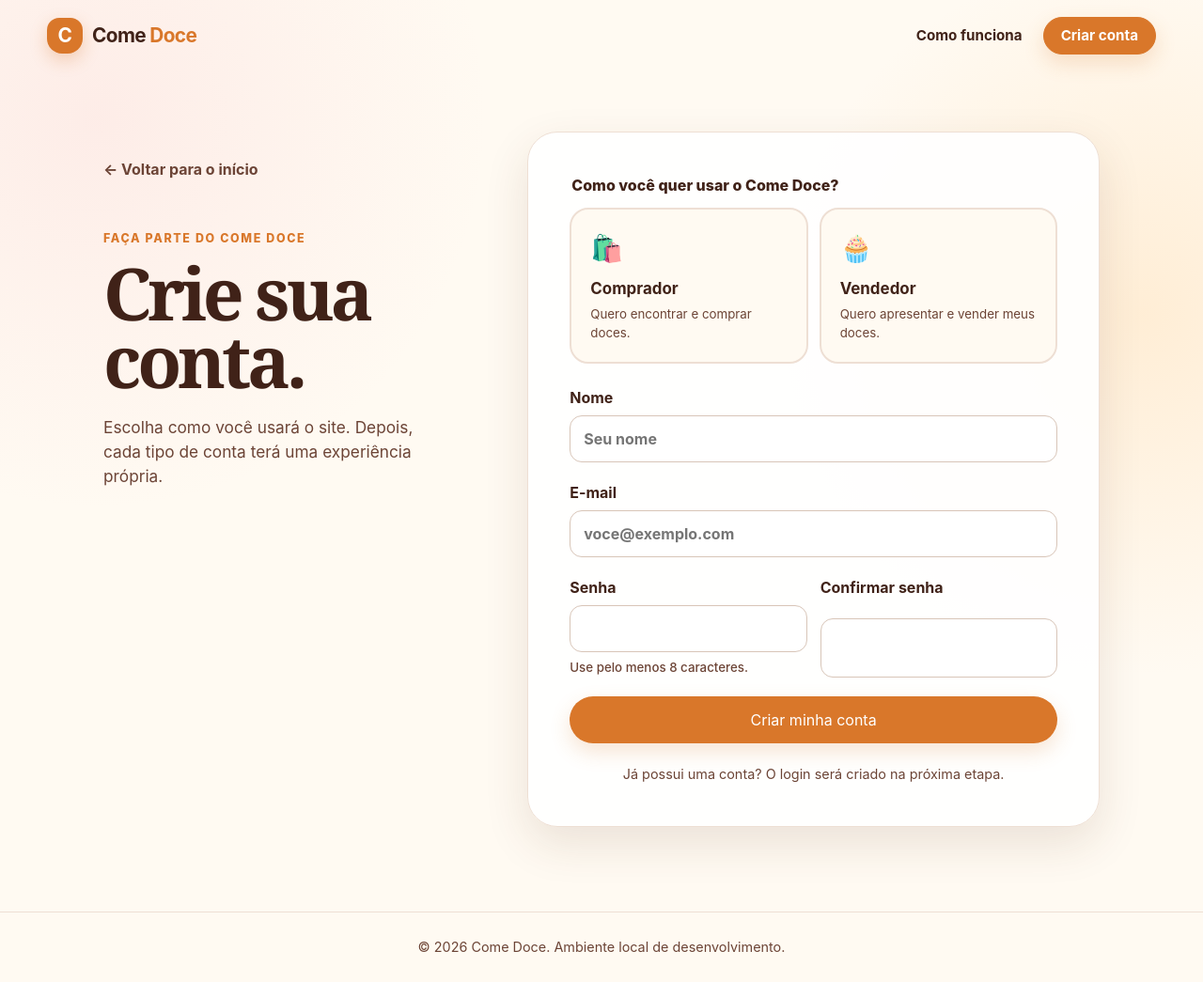
After one commit to bruno-exe/loja_de_doces, a FastAPI app: template app/templates/cadastro.html in a window 1280 px wide. The commit adds this page. Shown: the whole page at 94% size. Run offline with FastAPI, Linux system fonts and the light colour scheme; the template is opened without the code that fills it, so the values that code supplies are empty.

Commit message:
Atualizacao do sistema de login

```diff
--- a/app/main.py
+++ b/app/main.py
@@ -1,20 +1,42 @@
 from pathlib import Path
+from contextlib import asynccontextmanager
 
 from fastapi import FastAPI, Request
 from fastapi.responses import HTMLResponse
 from fastapi.staticfiles import StaticFiles
 from fastapi.templating import Jinja2Templates
+from starlette.middleware.sessions import SessionMiddleware
+
+from .config import settings
+from .database import Base, engine
+from .routes.auth import router as auth_router
 
 
 APP_DIR = Path(__file__).resolve().parent
 
+
+@asynccontextmanager
+async def lifespan(_: FastAPI):
+    Base.metadata.create_all(bind=engine)
+    yield
+
+
 app = FastAPI(
     title="Come Doce",
     description="Aplicacao local do Come Doce.",
-    version="0.1.0",
+    version="0.2.0",
+    lifespan=lifespan,
+)
+app.add_middleware(
+    SessionMiddleware,
+    secret_key=settings.secret_key,
+    session_cookie="comedoce_session",
+    same_site="lax",
+    https_only=settings.cookie_secure,
 )
 app.mount("/static", StaticFiles(directory=APP_DIR / "static"), name="static")
 templates = Jinja2Templates(directory=APP_DIR / "templates")
+app.include_router(auth_router)
 
 
 @app.get("/", response_class=HTMLResponse)
--- /dev/null
+++ b/app/routes/__init__.py
@@ -0,0 +1 @@
+"""Rotas da aplicação Come Doce."""
--- /dev/null
+++ b/app/routes/auth.py
@@ -0,0 +1,121 @@
+from pathlib import Path
+
+from email_validator import EmailNotValidError, validate_email
+from fastapi import APIRouter, Form, Request, status
+from fastapi.responses import HTMLResponse, RedirectResponse
+from fastapi.templating import Jinja2Templates
+from sqlalchemy import select
+from sqlalchemy.exc import IntegrityError
+
+from ..database import SessionLocal
+from ..models import PerfilComprador, PerfilVendedor, Usuario
+from ..security import csrf_token, hash_password, validate_csrf
+
+
+router = APIRouter()
+templates = Jinja2Templates(directory=Path(__file__).resolve().parent.parent / "templates")
+ACCOUNT_TYPES = {"comprador", "vendedor"}
+
+
+def normalize_name(value: str) -> str:
+    name = " ".join(value.strip().split())
+    return name[:1].upper() + name[1:] if name else name
+
+
+def valid_name(value: str) -> bool:
+    return all(character.isalpha() or character in " '-" for character in value)
+
+
+def render_registration(
+    request: Request,
+    *,
+    form: dict | None = None,
+    errors: list[str] | None = None,
+    status_code: int = 200,
+):
+    return templates.TemplateResponse(
+        request=request,
+        name="cadastro.html",
+        context={"csrf_token": csrf_token(request), "form": form or {}, "errors": errors or []},
+        status_code=status_code,
+    )
+
+
+@router.get("/cadastro", response_class=HTMLResponse)
+def registration_page(request: Request):
+    return render_registration(request)
+
+
+@router.post("/cadastro", response_class=HTMLResponse)
+def register(
+    request: Request,
+    nome: str = Form(...),
+    tipo_conta: str = Form(...),
+    email: str = Form(...),
+    senha: str = Form(...),
+    confirmar_senha: str = Form(...),
+    csrf: str = Form(...),
+):
+    validate_csrf(request, csrf)
+    nome = normalize_name(nome)
+    tipo_conta = tipo_conta.strip().lower()
+    email = email.strip().lower()
+    errors: list[str] = []
+
+    if len(nome) < 2 or len(nome) > 100:
+        errors.append("O nome deve ter entre 2 e 100 caracteres.")
+    elif not valid_name(nome):
+        errors.append("O nome pode conter apenas letras, espaços, apóstrofo e hífen.")
+    if tipo_conta not in ACCOUNT_TYPES:
+        errors.append("Escolha uma conta de comprador ou vendedor.")
+    try:
+        email = validate_email(email, check_deliverability=False).normalized.lower()
+    except EmailNotValidError:
+        errors.append("Informe um e-mail válido.")
+    if len(senha) < 8 or len(senha) > 128:
+        errors.append("A senha deve ter entre 8 e 128 caracteres.")
+    if senha != confirmar_senha:
+        errors.append("As senhas não coincidem.")
+
+    safe_form = {"nome": nome, "tipo_conta": tipo_conta, "email": email}
+    if errors:
+        return render_registration(request, form=safe_form, errors=errors, status_code=status.HTTP_422_UNPROCESSABLE_CONTENT)
+
+    with SessionLocal() as database:
+        if database.scalar(select(Usuario.id).where(Usuario.email == email)):
+            return render_registration(
+                request,
+                form=safe_form,
+                errors=["Já existe uma conta com esse e-mail."],
+                status_code=status.HTTP_422_UNPROCESSABLE_CONTENT,
+            )
+
+        usuario = Usuario(nome=nome, email=email, senha_hash=hash_password(senha), tipo_conta=tipo_conta)
+        if tipo_conta == "comprador":
+            usuario.perfil_comprador = PerfilComprador()
+        else:
+            usuario.perfil_vendedor = PerfilVendedor()
+        database.add(usuario)
+        try:
+            database.commit()
+        except IntegrityError:
+            database.rollback()
+            return render_registration(
+                request,
+                form=safe_form,
+                errors=["Já existe uma conta com esse e-mail."],
+                status_code=status.HTTP_422_UNPROCESSABLE_CONTENT,
+            )
+
+    request.session.pop("csrf_token", None)
+    return RedirectResponse(f"/cadastro/sucesso?tipo_conta={tipo_conta}", status_code=status.HTTP_303_SEE_OTHER)
+
+
+@router.get("/cadastro/sucesso", response_class=HTMLResponse)
+def registration_success(request: Request, tipo_conta: str = "comprador"):
+    account_label = "Vendedor" if tipo_conta == "vendedor" else "Comprador"
+    return templates.TemplateResponse(
+        request=request,
+        name="cadastro_sucesso.html",
+        context={"account_label": account_label},
+    )
--- a/app/static/css/style.css
+++ b/app/static/css/style.css
@@ -263,6 +263,71 @@ h1 {
 
 .site-footer p { margin: 0; }
 
+.form-page {
+  width: min(1060px, calc(100% - 40px));
+  min-height: calc(100vh - 150px);
+  margin: 0 auto;
+  padding: 64px 0 90px;
+  display: grid;
+  grid-template-columns: minmax(260px, 0.75fr) minmax(480px, 1.25fr);
+  align-items: start;
+  gap: clamp(42px, 7vw, 86px);
+}
+
+.form-intro { padding-top: 28px; }
+.form-intro h1, .success-card h1 { font-size: clamp(2.8rem, 6vw, 5rem); }
+.form-intro p { color: var(--chocolate-soft); font-size: 1.08rem; }
+.back-link { display: block; margin-bottom: 48px; color: var(--chocolate-soft); font-weight: 700; text-decoration: none; }
+
+.form-card,
+.success-card {
+  padding: clamp(26px, 5vw, 44px);
+  border: 1px solid var(--line);
+  border-radius: 32px;
+  background: rgba(255, 255, 255, 0.92);
+  box-shadow: var(--shadow);
+}
+
+.form-card form { display: grid; gap: 20px; }
+.account-choice { margin: 0 0 4px; padding: 0; border: 0; }
+.account-choice legend { margin-bottom: 12px; font-weight: 800; }
+.choice-grid { display: grid; grid-template-columns: repeat(2, minmax(0, 1fr)); gap: 12px; }
+.choice-card { position: relative; cursor: pointer; }
+.choice-card input { position: absolute; width: 1px; height: 1px; opacity: 0; }
+.choice-content { min-height: 150px; padding: 20px; display: flex; flex-direction: column; border: 2px solid var(--line); border-radius: 20px; background: var(--cream); transition: border-color 150ms ease, background 150ms ease, transform 150ms ease; }
+.choice-content:hover { transform: translateY(-2px); }
+.choice-card input:checked + .choice-content { border-color: var(--caramel); background: #fff3e8; }
+.choice-card input:focus-visible + .choice-content { outline: 3px solid rgba(217, 119, 42, 0.28); outline-offset: 2px; }
+.choice-icon { margin-bottom: 10px; font-size: 1.75rem; }
+.choice-content strong { font-size: 1.06rem; }
+.choice-content small { margin-top: 5px; color: var(--chocolate-soft); }
+
+.field-label { display: grid; gap: 7px; font-weight: 750; }
+.field-label input {
+  width: 100%;
+  min-height: 50px;
+  padding: 11px 14px;
+  color: var(--chocolate);
+  border: 1px solid #d8c5b8;
+  border-radius: 13px;
+  background: white;
+  font: inherit;
+}
+.field-label input:focus { border-color: var(--caramel); outline: 3px solid rgba(217, 119, 42, 0.16); }
+.field-label small { color: var(--chocolate-soft); font-weight: 500; }
+.field-pair { display: grid; grid-template-columns: repeat(2, minmax(0, 1fr)); gap: 14px; }
+.submit-button { width: 100%; border: 0; font: inherit; cursor: pointer; }
+.form-footer { margin: 22px 0 0; color: var(--chocolate-soft); text-align: center; font-size: 0.9rem; }
+
+.form-errors { margin-bottom: 22px; padding: 16px 18px; color: #7c2622; border: 1px solid #edb6b2; border-radius: 14px; background: #fff1f0; }
+.form-errors ul { margin: 7px 0 0; padding-left: 20px; }
+
+.success-page { min-height: calc(100vh - 150px); padding: 70px 20px; display: grid; place-items: center; }
+.success-card { width: min(600px, 100%); text-align: center; }
+.success-card h1 { margin-bottom: 18px; }
+.success-card p { color: var(--chocolate-soft); }
+.success-icon { width: 62px; height: 62px; margin: 0 auto 22px; display: grid; place-items: center; color: white; border-radius: 50%; background: #5b986c; font-size: 2rem; font-weight: 900; }
+
 @media (max-width: 760px) {
   .site-header,
   .hero,
@@ -286,6 +351,13 @@ h1 {
   .section { padding-bottom: 72px; }
   .account-card { min-height: 0; padding: 28px; }
   .next-step { margin-bottom: 48px; padding: 30px 24px; align-items: flex-start; flex-direction: column; }
+  .form-page { width: min(100% - 28px, 1060px); padding: 34px 0 56px; grid-template-columns: 1fr; gap: 24px; }
+  .form-intro { padding-top: 0; }
+  .form-intro h1 { font-size: 3rem; }
+  .back-link { margin-bottom: 32px; }
+  .form-card { padding: 24px 18px; border-radius: 24px; }
+  .choice-grid, .field-pair { grid-template-columns: 1fr; }
+  .choice-content { min-height: 0; }
 }
 
 @media (prefers-reduced-motion: reduce) {
--- a/app/templates/base.html
+++ b/app/templates/base.html
@@ -14,8 +14,8 @@
       <span>Come <strong>Doce</strong></span>
     </a>
     <nav aria-label="Navegação principal">
-      <a href="#como-funciona">Como funciona</a>
-      <a class="button button-small" href="#proximas-etapas">Entrar</a>
+      <a href="/#como-funciona">Como funciona</a>
+      <a class="button button-small" href="/cadastro">Criar conta</a>
     </nav>
   </header>
 
--- /dev/null
+++ b/app/templates/cadastro.html
@@ -0,0 +1,56 @@
+{% extends "base.html" %}
+{% block title %}Criar conta · Come Doce{% endblock %}
+{% block content %}
+<section class="form-page">
+  <div class="form-intro">
+    <a class="back-link" href="/">← Voltar para o início</a>
+    <span class="eyebrow">Faça parte do Come Doce</span>
+    <h1>Crie sua conta.</h1>
+    <p>Escolha como você usará o site. Depois, cada tipo de conta terá uma experiência própria.</p>
+  </div>
+
+  <div class="form-card">
+    {% if errors %}
+      <div class="form-errors" role="alert">
+        <strong>Confira os dados informados:</strong>
+        <ul>{% for error in errors %}<li>{{ error }}</li>{% endfor %}</ul>
+      </div>
+    {% endif %}
+
+    <form method="post" action="/cadastro">
+      <input type="hidden" name="csrf" value="{{ csrf_token }}">
+      <fieldset class="account-choice">
+        <legend>Como você quer usar o Come Doce?</legend>
+        <div class="choice-grid">
+          <label class="choice-card">
+            <input type="radio" name="tipo_conta" value="comprador" required {% if form.tipo_conta == 'comprador' %}checked{% endif %}>
+            <span class="choice-content"><span class="choice-icon" aria-hidden="true">🛍️</span><strong>Comprador</strong><small>Quero encontrar e comprar doces.</small></span>
+          </label>
+          <label class="choice-card">
+            <input type="radio" name="tipo_conta" value="vendedor" required {% if form.tipo_conta == 'vendedor' %}checked{% endif %}>
+            <span class="choice-content"><span class="choice-icon" aria-hidden="true">🧁</span><strong>Vendedor</strong><small>Quero apresentar e vender meus doces.</small></span>
+          </label>
+        </div>
+      </fieldset>
+
+      <label class="field-label">Nome
+        <input type="text" name="nome" required minlength="2" maxlength="100" autocomplete="name" value="{{ form.nome or '' }}" placeholder="Seu nome">
+      </label>
+      <label class="field-label">E-mail
+        <input type="email" name="email" required maxlength="320" autocomplete="email" value="{{ form.email or '' }}" placeholder="voce@exemplo.com">
+      </label>
+      <div class="field-pair">
+        <label class="field-label">Senha
+          <input type="password" name="senha" required minlength="8" maxlength="128" autocomplete="new-password">
+          <small>Use pelo menos 8 caracteres.</small>
+        </label>
+        <label class="field-label">Confirmar senha
+          <input type="password" name="confirmar_senha" required minlength="8" maxlength="128" autocomplete="new-password">
+        </label>
+      </div>
+      <button class="button submit-button" type="submit">Criar minha conta</button>
+    </form>
+    <p class="form-footer">Já possui uma conta? O login será criado na próxima etapa.</p>
+  </div>
+</section>
+{% endblock %}
```
Also changed, not shown: app/config.py (added, +19 -0 lines), app/database.py (added, +13 -0 lines), app/models.py (added, +46 -0 lines), app/security.py (added, +34 -0 lines), app/templates/cadastro_sucesso.html (added, +14 -0 lines), app/templates/home.html (+4 -4 lines), requirements.txt (+7 -0 lines), tests/test_cadastro.py (added, +92 -0 lines), README.md, 1 other file.
